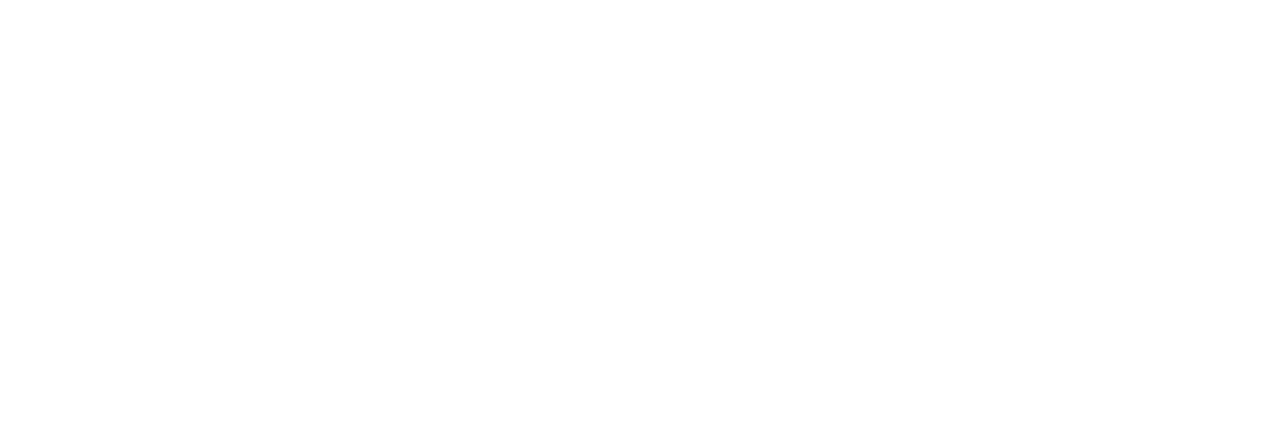
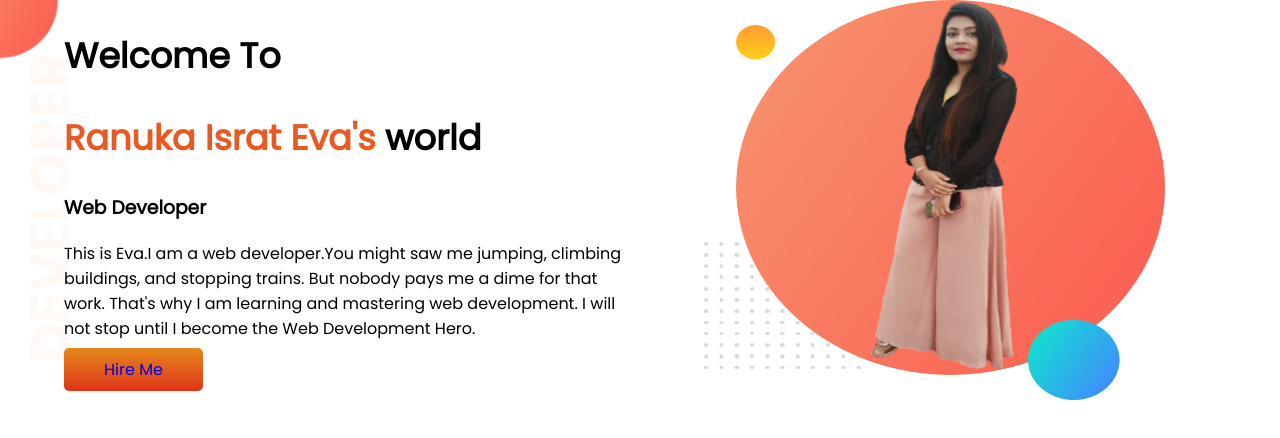
Before and after one commit to evaranuka/developer.portfolio, a plain HTML site: page index.html in a window 1280 px wide. Drawn offline with Linux system fonts and the light colour scheme.

Commit message:
top banner

```diff
--- a/index.html
+++ b/index.html
@@ -5,9 +5,24 @@
     <meta http-equiv="X-UA-Compatible" content="IE=edge">
     <meta name="viewport" content="width=device-width, initial-scale=1.0">
     <title>eva portfolio</title>
+    <link rel="preconnect" href="https://fonts.googleapis.com">
+<link rel="preconnect" href="https://fonts.gstatic.com" crossorigin>
+<link href="https://fonts.googleapis.com/css2?family=Poppins&display=swap" rel="stylesheet">
     <link rel="stylesheet" href="style.css">
+
 </head>
 <body>
-
+  <section class="banner">
+    <div class="half">
+    <h1>Welcome To</h1>
+    <h1><span class="orange">Ranuka Israt Eva's</span> world</h1>
+    <h3>Web Developer</h3>
+    <p>This is Eva.I am a web developer.You might saw me jumping, climbing buildings, and stopping trains. But nobody pays me a dime for that work. That's why I am learning and mastering web development. I will not stop until I become the Web Development Hero.</p>
+    <a class="link" target="blank" href="https://github.com/ProgrammingHero1">Hire Me</a>
+    </div>
+    <div class="half">
+        <img src="my-bg.png" height="400" alt="">
+    </div>
+   </section>
 </body>
 </html>
--- a/style.css
+++ b/style.css
@@ -0,0 +1,30 @@
+body{
+    font-family: 'Poppins', sans-serif;
+    margin: 0%;
+}
+h1{
+    font-size: 35px;
+}
+.orange{
+    color: rgb(233, 90, 34);
+}
+section{
+    display: flex;
+}
+.half{
+    width: 50%;
+    padding-left: 5%;
+}
+.half img{
+     width: 80%;
+}
+.link{
+    text-decoration: none;
+    background-image: linear-gradient(rgb(230, 136, 28) ,rgba(221, 47, 16, 0.973));
+    padding: 10px 40px;
+    border-radius: 5px;
+}
+.banner{
+    background-image: url(images/top-banner.png);
+    background-repeat: no-repeat;
+}
```
Also changed, not shown: images/dream-bg.png (added), images/exp-bg.png (added), images/jhankar.png (added), images/jhankar2.png (added), images/my-bg.png (added), images/my-bg2.png (added), images/top-banner.png (added), my-bg.png (added), 7 other files.
